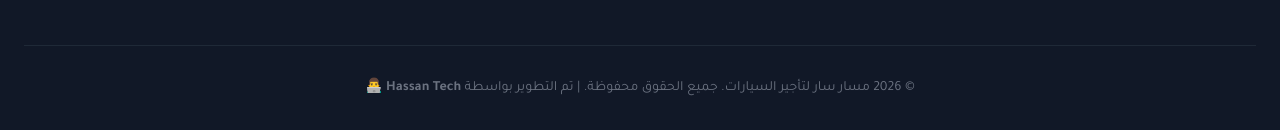
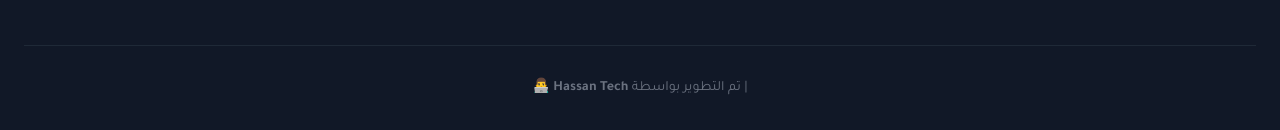
Before and after one commit to YoFi-0/masar-sar, a plain HTML site: page index.html in a window 1280 px wide. Shown: the part 9228-9358 px from the top of the page. Drawn offline with nearby package versions, Linux system fonts and the light colour scheme.

Commit message:
Update index.html

```diff
--- a/index.html
+++ b/index.html
@@ -598,7 +598,6 @@
 
             <div class="border-t border-gray-800 pt-8 text-center text-gray-500 text-sm">
                 <p>
-                    © 2026 مسار سار لتأجير السيارات. جميع الحقوق محفوظة.
                     <span class="developer-rights">
                         | تم التطوير بواسطة
                         <a href="https://wa.me/966509753050" target="_blank" style="text-decoration: none; color: inherit; font-weight: bold;">
```
